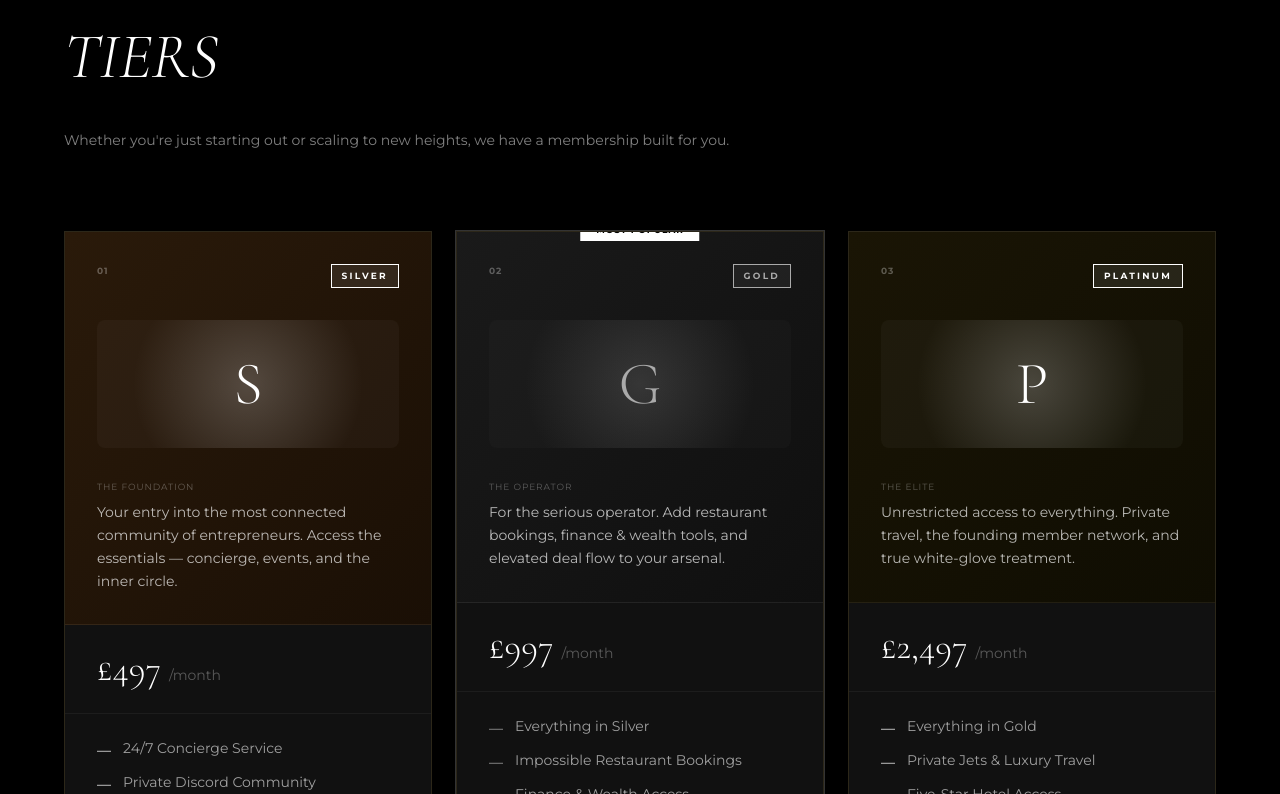
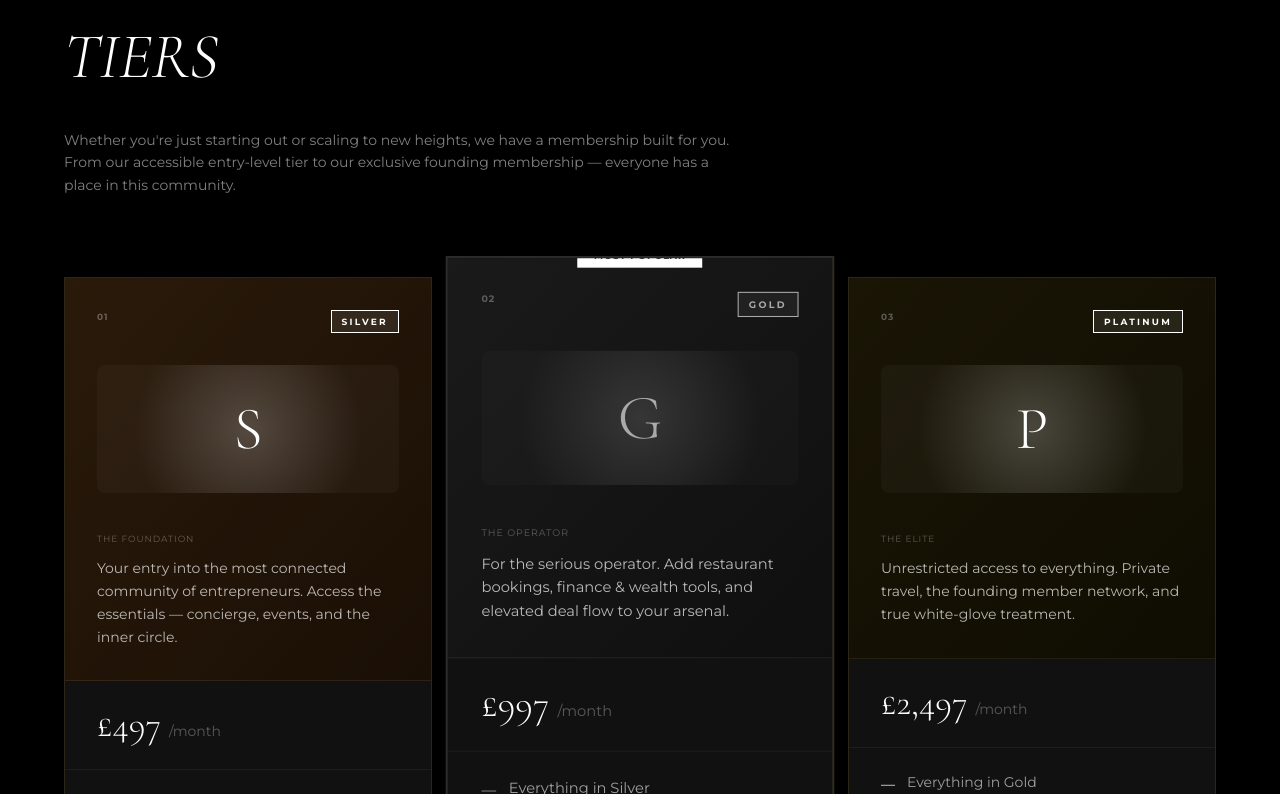
Before and after one commit to crushorganics77-source/lukes-club, a Next.js app in the folder lukes-club/: page / in a window 1280 px wide. Shown: the part 3466-4260 px from the top of the page. Built offline with nearby package versions, Linux system fonts and the light colour scheme.

Commit message:
Update Memberships.tsx

```diff
--- a/lukes-club/components/Memberships.tsx
+++ b/lukes-club/components/Memberships.tsx
@@ -9,7 +9,13 @@ const tiers = [
     price: '£497',
     period: '/month',
     description: 'Your entry into the most connected community of entrepreneurs. Access the essentials — concierge, events, and the inner circle.',
-    features: ['24/7 Concierge Service','Private Discord Community','Exclusive Events Access','Member Directory','Monthly Mastermind Calls'],
+    features: [
+      '24/7 Concierge Service',
+      'Private Discord Community',
+      'Exclusive Events Access',
+      'Member Directory',
+      'Monthly Mastermind Calls',
+    ],
     color: '#FFFFFF',
     bg: 'from-[#2a1a0a] to-[#1a0f05]',
     cta: 'Apply for Silver',
@@ -21,7 +27,14 @@ const tiers = [
     price: '£997',
     period: '/month',
     description: 'For the serious operator. Add restaurant bookings, finance & wealth tools, and elevated deal flow to your arsenal.',
-    features: ['Everything in Silver','Impossible Restaurant Bookings','Finance & Wealth Access','Private Banking Introductions','Watch & Whisky Investment','Priority Deal Flow'],
+    features: [
+      'Everything in Silver',
+      'Impossible Restaurant Bookings',
+      'Finance & Wealth Access',
+      'Private Banking Introductions',
+      'Watch & Whisky Investment',
+      'Priority Deal Flow',
+    ],
     color: '#AAAAAA',
     bg: 'from-[#1a1a1a] to-[#0f0f0f]',
     cta: 'Apply for Gold',
@@ -34,62 +47,19 @@ const tiers = [
     price: '£2,497',
     period: '/month',
     description: 'Unrestricted access to everything. Private travel, the founding member network, and true white-glove treatment.',
-    features: ['Everything in Gold','Private Jets & Luxury Travel','Five-Star Hotel Access','Founding Member Network','1-on-1 Mentorship Access','Bespoke Opportunities'],
+    features: [
+      'Everything in Gold',
+      'Private Jets & Luxury Travel',
+      'Five-Star Hotel Access',
+      'Founding Member Network',
+      '1-on-1 Mentorship Access',
+      'Bespoke Opportunities',
+    ],
     color: '#FFFFFF',
     bg: 'from-[#1a1505] to-[#0f0d02]',
     cta: 'Apply for Platinum',
   },
 ]
-
-function TiltCard({ children, featured }: { children: React.ReactNode, featured?: boolean }) {
-  const cardRef = useRef<HTMLDivElement>(null)
-  const [tiltStyle, setTiltStyle] = useState({})
-  const [glowPos, setGlowPos] = useState({ x: 50, y: 50 })
-  const [isHovered, setIsHovered] = useState(false)
-
-  const handleMouseMove = (e: React.MouseEvent<HTMLDivElement>) => {
-    const card = cardRef.current
-    if (!card) return
-    const rect = card.getBoundingClientRect()
-    const x = e.clientX - rect.left
-    const y = e.clientY - rect.top
-    const centerX = rect.width / 2
-    const centerY = rect.height / 2
-    const rotateX = ((y - centerY) / centerY) * -12
-    const rotateY = ((x - centerX) / centerX) * 12
-    setTiltStyle({
-      transform: `perspective(1000px) rotateX(${rotateX}deg) rotateY(${rotateY}deg) scale3d(1.02, 1.02, 1.02)`,
-      transition: 'transform 0.1s ease',
-    })
-    setGlowPos({ x: (x / rect.width) * 100, y: (y / rect.height) * 100 })
-  }
-
-  const handleMouseLeave = () => {
-    setTiltStyle({
-      transform: featured ? 'perspective(1000px) scale3d(1.05, 1.05, 1.05)' : 'perspective(1000px) rotateX(0deg) rotateY(0deg) scale3d(1,1,1)',
-      transition: 'transform 0.6s cubic-bezier(0.23, 1, 0.32, 1)',
-    })
-    setIsHovered(false)
-  }
-
-  return (
-    <div
-      ref={cardRef}
-      onMouseMove={handleMouseMove}
-      onMouseLeave={handleMouseLeave}
-      onMouseEnter={() => setIsHovered(true)}
-      style={{ ...tiltStyle, transformStyle: 'preserve-3d', position: 'relative' }}
-    >
-      {isHovered && (
-        <div
-          className="absolute inset-0 pointer-events-none z-10"
-          style={{ background: `radial-gradient(circle at ${glowPos.x}% ${glowPos.y}%, rgba(255,255,255,0.06) 0%, transparent 60%)` }}
-        />
-      )}
-      {children}
-    </div>
-  )
-}
 
 export default function Memberships() {
   const [visible, setVisible] = useState(false)
@@ -107,52 +77,77 @@ export default function Memberships() {
   return (
     <section id="memberships" className="py-32 md:py-48 bg-black" ref={ref}>
       <div className="max-w-screen-xl mx-auto px-8 md:px-16">
+        {/* Header */}
         <div
           className="max-w-2xl mb-20 transition-all duration-1000"
           style={{ opacity: visible ? 1 : 0, transform: visible ? 'translateY(0)' : 'translateY(30px)' }}
         >
           <span className="section-label block mb-6">Membership Tiers</span>
-          <h2 className="font-display font-light text-white leading-tight mb-8" style={{ fontSize: 'clamp(2.5rem, 5vw, 5rem)' }}>
-            MEMBERSHIP<br /><em className="text-white">TIERS</em>
+          <h2
+            className="font-display font-light text-white leading-tight mb-8"
+            style={{ fontSize: 'clamp(2.5rem, 5vw, 5rem)' }}
+          >
+            MEMBERSHIP<br />
+            <em className="text-white">TIERS</em>
           </h2>
           <p className="text-white/50 text-sm leading-relaxed">
-            Whether you're just starting out or scaling to new heights, we have a membership built for you.
+            Whether you're just starting out or scaling to new heights, we have a membership built
+            for you. From our accessible entry-level tier to our exclusive founding membership —
+            everyone has a place in this community.
           </p>
         </div>
 
+        {/* Cards */}
         <div className="grid md:grid-cols-3 gap-6">
           {tiers.map(({ num, name, tagline, price, period, description, features, color, bg, cta, featured }, i) => (
             <div
               key={name}
+              className={`tier-card relative flex flex-col ${featured ? 'ring-1 ring-white/20 scale-105' : ''}`}
               style={{
                 opacity: visible ? 1 : 0,
-                transform: visible ? 'translateY(0)' : 'translateY(40px)',
-                transition: `opacity 0.8s ease ${i * 0.15}s, transform 0.8s ease ${i * 0.15}s`,
+                transform: visible ? (featured ? 'scale(1.05)' : 'translateY(0)') : 'translateY(40px)',
+                transition: `all 0.8s ease ${i * 0.15}s`,
               }}
             >
-              <TiltCard featured={featured}>
-                <div className={`tier-card relative flex flex-col ${featured ? 'ring-1 ring-white/20' : ''}`}>
               {featured && (
-                    <div className="absolute -top-4 left-1/2 -translate-x-1/2 z-20">
-                      <span className="bg-white text-black text-[9px] font-bold tracking-widest uppercase px-4 py-1.5">Most Popular</span>
+                <div className="absolute -top-4 left-1/2 -translate-x-1/2">
+                  <span className="bg-white text-black text-[9px] font-bold tracking-widest uppercase px-4 py-1.5">
+                    Most Popular
+                  </span>
                 </div>
               )}
 
+              {/* Card header */}
               <div className={`bg-gradient-to-br ${bg} p-8 border-b border-white/5`}>
                 <div className="flex items-start justify-between mb-8">
                   <span className="text-[9px] tracking-widest text-white/30 uppercase font-bold">{num}</span>
-                      <span className="membership-badge" style={{ color, borderColor: color, background: `${color}15` }}>{name}</span>
+                  <span className="membership-badge" style={{ color, borderColor: color, background: `${color}15` }}>
+                    {name}
+                  </span>
                 </div>
+
+                {/* Image placeholder area */}
                 <div className="h-32 mb-8 relative overflow-hidden rounded-lg" style={{ background: `${color}08` }}>
-                      <div className="absolute inset-0 opacity-20" style={{ background: `radial-gradient(circle at 50% 50%, ${color}, transparent 70%)` }} />
+                  <div
+                    className="absolute inset-0 opacity-20"
+                    style={{
+                      background: `radial-gradient(circle at 50% 50%, ${color}, transparent 70%)`
+                    }}
+                  />
                   <div className="absolute inset-0 flex items-center justify-center">
-                        <span className="font-display text-6xl font-light" style={{ color }}>{name.charAt(0)}</span>
+                    <span className="font-display text-6xl font-light" style={{ color }}>
+                      {name.charAt(0)}
+                    </span>
                   </div>
                 </div>
-                    <span className="text-[9px] tracking-widest text-white/30 uppercase block mb-2">{tagline}</span>
+
+                <div className="mb-2">
+                  <span className="text-[9px] tracking-widest text-white/30 uppercase">{tagline}</span>
+                </div>
                 <p className="text-white/70 text-sm leading-relaxed">{description}</p>
               </div>
 
+              {/* Pricing */}
               <div className="px-8 py-6 border-b border-white/5">
                 <div className="flex items-end gap-2">
                   <span className="font-display text-4xl font-light text-white">{price}</span>
@@ -160,6 +155,7 @@ export default function Memberships() {
                 </div>
               </div>
 
+              {/* Features */}
               <div className="px-8 py-6 flex-1">
                 <ul className="space-y-3">
                   {features.map((f) => (
@@ -171,18 +167,31 @@ export default function Memberships() {
                 </ul>
               </div>
 
+              {/* CTA */}
               <div className="px-8 pb-8">
                 <button
                   className="w-full py-4 text-[10px] font-bold tracking-widest uppercase transition-all duration-300 border"
-                      style={{ borderColor: color, color: featured ? '#000' : color, background: featured ? color : 'transparent' }}
-                      onMouseEnter={(e) => { if (!featured) { e.currentTarget.style.background = color; e.currentTarget.style.color = '#000' } }}
-                      onMouseLeave={(e) => { if (!featured) { e.currentTarget.style.background = 'transparent'; e.currentTarget.style.color = color } }}
+                  style={{
+                    borderColor: color,
+                    color: featured ? '#000' : color,
+                    background: featured ? color : 'transparent',
+                  }}
+                  onMouseEnter={(e) => {
+                    if (!featured) {
+                      e.currentTarget.style.background = color
+                      e.currentTarget.style.color = '#000'
+                    }
+                  }}
+                  onMouseLeave={(e) => {
+                    if (!featured) {
+                      e.currentTarget.style.background = 'transparent'
+                      e.currentTarget.style.color = color
+                    }
+                  }}
                 >
                   {cta} →
                 </button>
               </div>
-                </div>
-              </TiltCard>
             </div>
           ))}
         </div>
```
Lines whose indentation alone changed are shown as unchanged.
